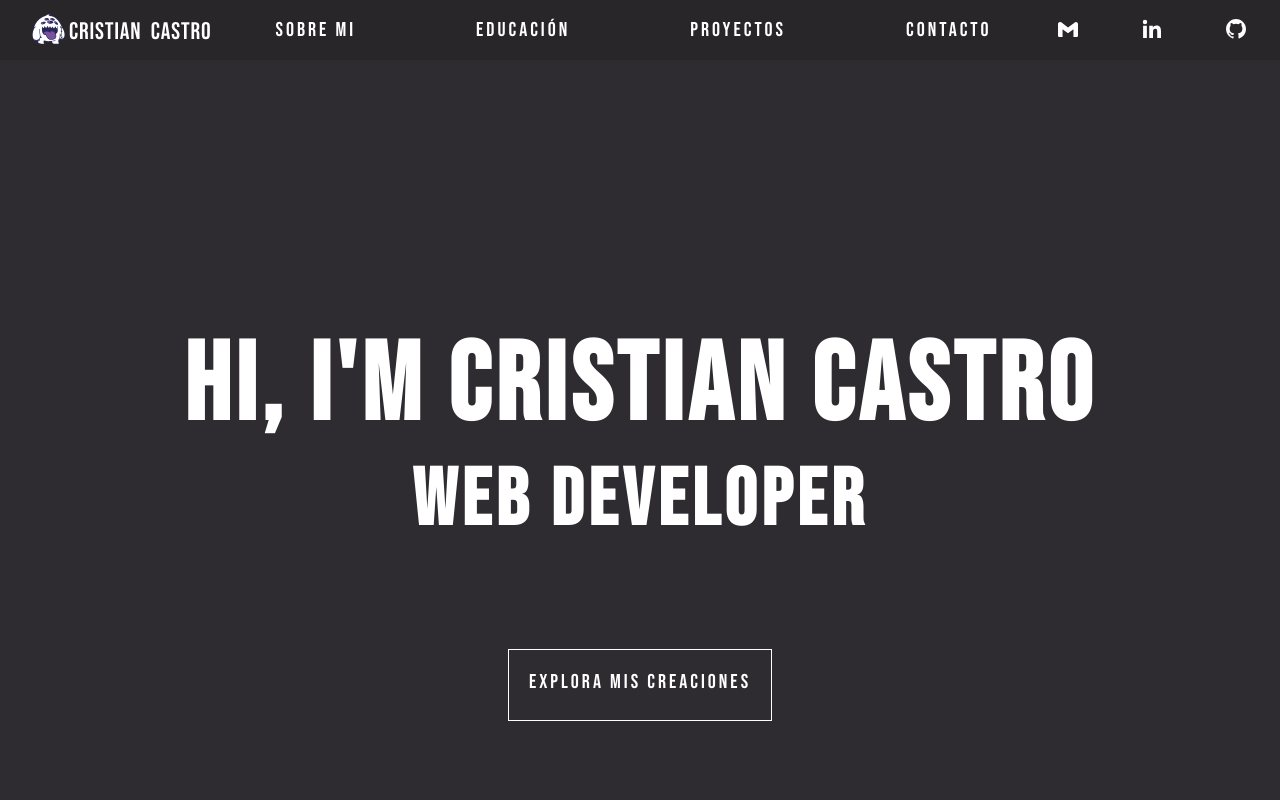
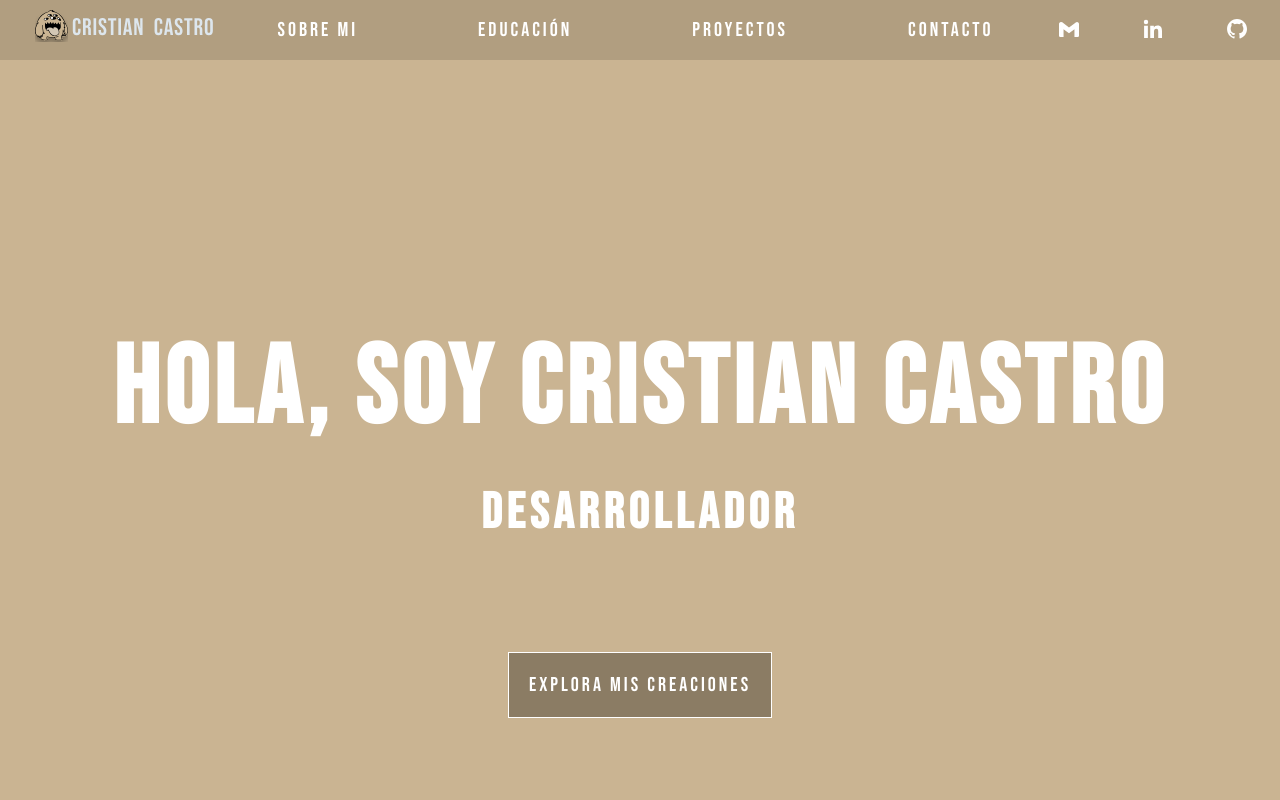
Before and after one commit to Cristian-DW/Prueba-porfolio, a React (Create React App) app: page / in a window 1280 px wide. Shown: the top 800 px of the page. Built offline with nearby package versions, Linux system fonts and the light colour scheme.

Commit message:
second commit

```diff
--- a/src/App.css
+++ b/src/App.css
@@ -7,15 +7,15 @@
     --blanco: #fff;
     --negro: #000;
     --fondo: #2f2c31;
+    --fondo2:#CAB492;
     --Transparencia: #00000020;
     --hover: #967abb;
     --letraTitulo: 5rem;
     --letraParrafo: 2rem;
 }
 *{
-    color: #fff;
+    box-sizing: border-box
 }
-
 /* Barra de navegación */
 a {
     text-decoration: none;
@@ -24,10 +24,10 @@ a {
     width: 100%;
     height: 6rem;
     display: flex;
-    justify-content:space-around ;
+    justify-content: space-around;
     background-color: var(--Transparencia);
     align-items: center;
-    position: fixed;
+    position: absolute;
 }
 
 .navbar-items{
@@ -62,7 +62,8 @@ a {
     flex-direction: column;
     justify-content: center;
     align-items: center;
-    background-color: var(--fondo);
+    background-color: var(--fondo2);
+    color: var(--blanco);
 }
 .name{
     font-size: 11rem;
@@ -72,16 +73,19 @@ a {
     font-size: 8rem;
     letter-spacing: 0.5rem;
 }
+/* palabras cambiantas */
+
  /* botón */
 .button{
     display: block;
     padding: 2rem;
-    height: 3rem;
     border: 1px solid var(--blanco);
     font-size: var(--letraParrafo);
     letter-spacing: 0.3rem;
     margin-top: 10rem;
     font-size: var(--letraParrafo);
+    background-color: #00000050;
+    color: var(--blanco);
 }
 .button:hover{
     color: #000000;
@@ -90,5 +94,53 @@ a {
     transition: 1s;
     scale: .9;
     border: 1px solid #000000;
-    background-color: #ddd;
+    background-color: #ffffff;
 }
+/* about me */
+.aboutMe{
+    width: 100%;
+    height: auto;
+    background-color: #fff;
+    display: flex;
+    gap: 5rem;
+    padding: 5rem;
+
+}
+
+.profile{
+    font-size: 3rem;
+}
+.profile h3{
+    font-size: 4rem;
+    letter-spacing: 0.3rem;
+    margin-bottom: 2rem;
+}
+.profile p{
+    word-spacing: 0.5rem;
+    letter-spacing: 0.2rem;
+}
+
+/* funcionalidad */
+.App {
+    height: 400vh;
+    /* Altura suficiente para simular el scroll */
+    overflow-y: scroll;
+    overflow-x: auto;
+    /* Mostrar la barra de scroll vertical */
+}
+
+#header{
+    position: fixed;
+    /* Fijar la primera pantalla */
+    top: 0;
+    left: 0;
+    width: 100%;
+    z-index: 1;
+    /* Colocar por encima de la segunda pantalla */
+}
+
+#main {
+    position: relative;
+    z-index: 2;
+    top: 104.1rem;
+}
--- a/src/App.js
+++ b/src/App.js
@@ -1,14 +1,42 @@
-import Nav from "./components/Nav"
-import Hero from "./components/hero"
+import React, {useEffect} from "react";
 import './App.css';
+import Nav from "./components/Nav";
+import Hero from "./components/hero";
+import About from "./components/about";
+
 
 function App() {
+  useEffect(() => {
+    window.addEventListener("scroll", handleScroll);
+    return () => {
+      window.removeEventListener("scroll", handleScroll);
+    };
+  }, []);
+
+  const handleScroll = () => {
+    const scrollTop = document.documentElement.scrollTop;
+    const screenHeight = window.innerHeight;
+    const screen1 = document.getElementById("header");
+    const screen2 = document.getElementById("main");
+
+    if (screen1 && screen2) {
+      const screen1Height = screen1.offsetHeight;
+      const scrollPosition = (scrollTop / screen1Height) * 12;
+      const translateY = (scrollPosition / 20000) * screenHeight;
+      screen2.style.transform = `translateY(-${translateY}px)`;
+    }
+  };
+
+
   return (
     <div className="App">
-      <header>
+      <header id="header" className="section">
         <Nav/>
         <Hero/>
       </header>
+      <section id="main" className="section">
+        <About/>
+      </section>
     </div>
   );
 }
--- /dev/null
+++ b/src/components/about.js
@@ -0,0 +1,19 @@
+import React from "react";
+import ImgCard from '../media/img-about.svg';
+
+
+function About(){
+    return(
+        <div className='aboutMe'>
+            <div className='img'>
+                <img src= {ImgCard} alt="foto"/>
+            </div>
+            <div className='profile'>
+            <h3>Sobre mi</h3>
+                <p>Soy desarrollador web, te traigo </p>
+            </div>
+        </div>
+    );
+}
+
+export default About;
--- /dev/null
+++ b/src/components/changesWords.js
@@ -0,0 +1,22 @@
+import React, { useEffect, useState } from "react";
+
+const palabras = ["Desarrollador", "Diseñador", "Apasionado"];
+
+function Title() {
+  const [primeraPalabra, setPrimeraPalabra] = useState(0);
+
+  useEffect(() => {
+    const intervalos = setInterval(() => {
+      setPrimeraPalabra((indiceanterior) => (indiceanterior + 1) % palabras.length);
+    }, 2000);
+
+    return () => clearInterval(intervalos);
+  }, []);
+
+  return (
+        <span>{palabras[primeraPalabra]}</span>
+
+  );
+}
+
+export default Title;
--- a/src/components/hero.js
+++ b/src/components/hero.js
@@ -1,12 +1,13 @@
 import React from "react";
+import Title from "./changesWords"
 
 function Hero() {
 
-  return (
+  return(
     <div className="hero container">
-        <h2 className="name">Hi,  i'm  Cristian  Castro</h2>
-        <h1 className="title">Web  Developer</h1>
-        <a className="button" href="#">Explora  mis  creaciones</a>
+        <h2 className="name">Hola, soy Cristian  Castro</h2>
+        <h1 className="title"><Title/></h1>
+        <a className="button" href="#about">Explora  mis  creaciones</a>
     </div>
   );
 }
```
Also changed, not shown: src/media/img-about.svg (added), src/media/logo.svg.
